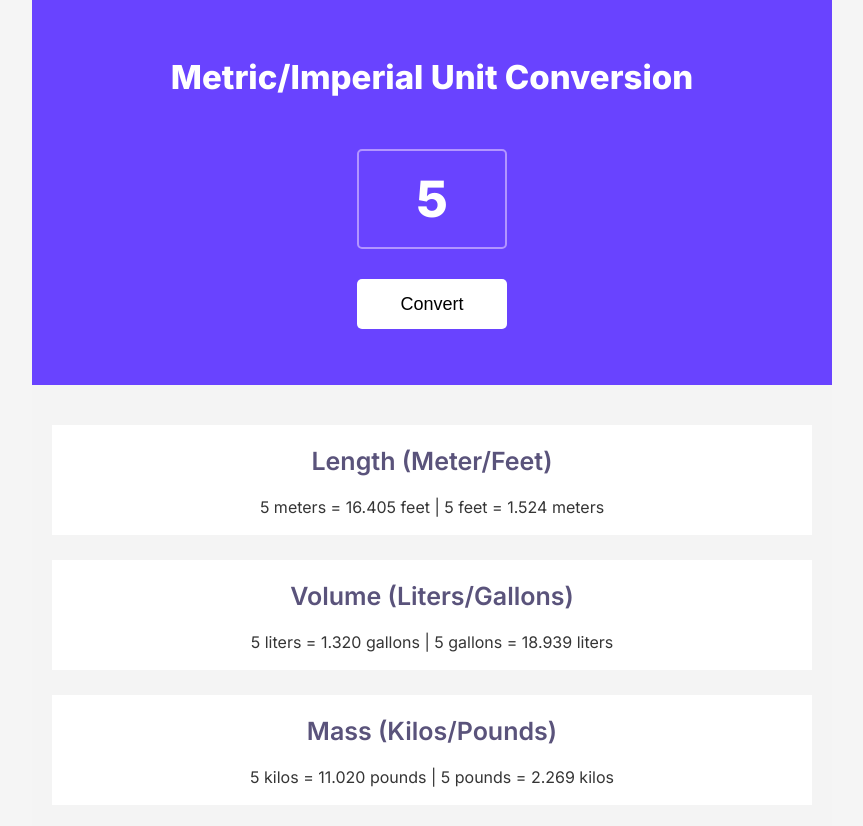
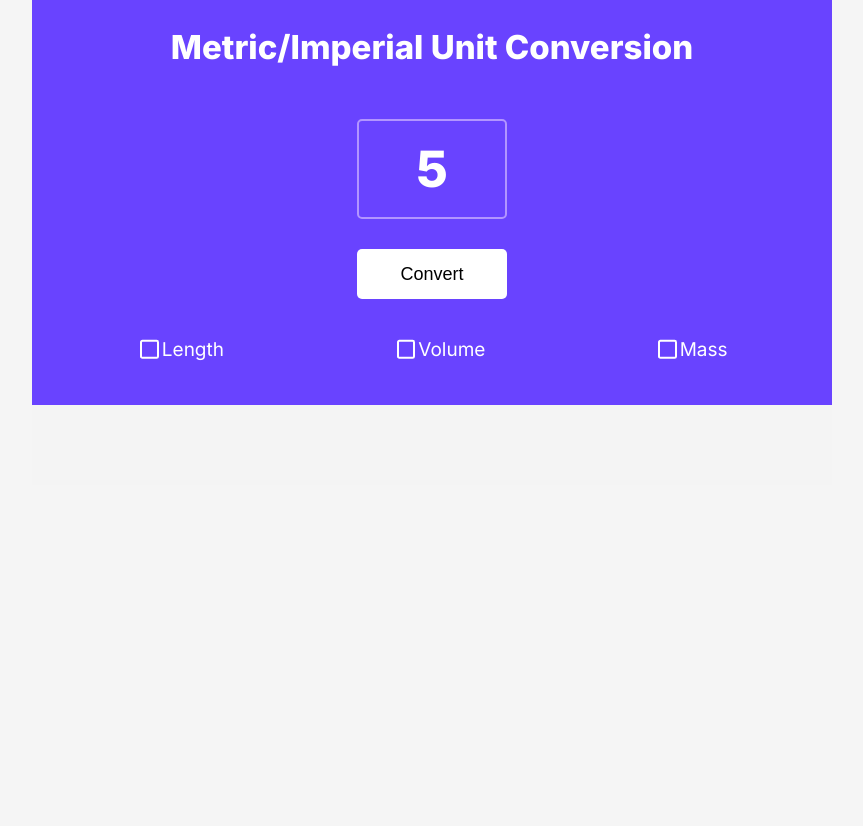
Before and after one commit to SzymonD96/UnitConverte, a plain HTML site: page index.html in a window 1280 px wide. Both pictures are taken after typing "5" into the empty fields and a click on the button "Convert". Shown: the whole page, without its empty margins (208-1071 px from the left). After the commit the page ends 800 px from the top, so only its background shows below. Drawn offline with Linux system fonts and the light colour scheme.

Commit message:
Adding units switches

```diff
--- a/index.css
+++ b/index.css
@@ -27,9 +27,7 @@ p {
 #head-line {
     background: #6943FF;
     color: white;
-    height: 300px;
-    padding: 35px 0;
-    padding-bottom: 50px;
+    padding: 5px 0;
 }
 
 #number-input {
@@ -75,7 +73,65 @@ input:focus {
     height: 110px;
 }
 
+.switch-div {
+    margin: 20px;
+    display: flex;
+    justify-content: space-around;
+    flex-direction: row;
+}
+
 input::-webkit-outer-spin-button,
 input::-webkit-inner-spin-button {
     -webkit-appearance: none;
 }
+
+.bordered {
+    border: 2px solid red;
+}
+
+.switch-label {
+    display: flex;
+    flex-direction: row;
+    position: relative;
+}
+
+
+.switch-text {
+    color: white;
+    font-size: 19px;
+}
+
+input[type=checkbox] {
+    appearance: none;
+
+    font: inherit;
+    color: currentColor;
+    width: 1.15em;
+    height: 1.15em;
+    border: 0.15em solid currentColor;
+    border-radius: 0.15em;
+    transform: translateY(-0.075em);
+    display: grid;
+    place-content: center;
+
+
+    position: relative;
+    top: 19px;
+}
+
+input[type=checkbox]::before {
+    content: "";
+    width: 0.65em;
+    height: 0.65em;
+    -webkit-clip-path: polygon(14% 44%, 0 65%, 50% 100%, 100% 16%, 80% 0%, 43% 62%);
+            clip-path: polygon(14% 44%, 0 65%, 50% 100%, 100% 16%, 80% 0%, 43% 62%);
+    transform: scale(0);
+    transform-origin: bottom left;
+    transition: 30ms transform ease-in-out;
+    box-shadow: inset 1em 1em white;
+
+}
+
+input[type=checkbox]:checked::before {
+    transform: scale(1);
+}
--- a/index.html
+++ b/index.html
@@ -12,21 +12,23 @@
             <div>
                 <button id="converte-btn">Convert</button>
             </div>
+            <div class="switch-div">
+                    <label class="switch-label">
+                        <input type="checkbox" id="length-check">
+                        <p class="switch-text">Length</p>
+                    </label>
+                    <label class="switch-label">
+                        <input type="checkbox" id="volume-check">
+                        <p class="switch-text">Volume</p>
+                    </label>
+                    <label class="switch-label">
+                        <input type="checkbox" id="mass-check">
+                        <p class="switch-text">Mass</p>
+                    </label>
+            </div>
         </div>
         <div id="display-space">
-            <div class="converted-unite-display"y">
-                <h2>Length (Meter/Feet)</h2>
-                <p id="length-display"></p>
-            </div>
-            <div class="converted-unite-display"y">
-                <h2>Volume (Liters/Gallons)</h2>
-                <p id="volume-display"></p>
-            </div>
-            <div class="converted-unite-display">
-                <h2>Mass (Kilos/Pounds)</h2>
-                <p id="mass-display"></p>
-            </div>
-        </div>
+
             <script src="index.js"></script>
     </body>
     </html>
--- a/index.js
+++ b/index.js
@@ -1,32 +1,60 @@
 
 const converBtn = document.getElementById("converte-btn");
 const numberInput = document.getElementById("number-input");
-const lengthDisplay = document.getElementById("length-display");
-const volumeDisplay = document.getElementById("volume-display");
-const massDisplay = document.getElementById("mass-display");
 
-converBtn.addEventListener("click", function(){ converUnit((numberInput.value)) });
+const displaySpace = document.getElementById("display-space");
 
-function converUnit(number) {
+const lengthCheck = document.getElementById("length-check");
+const volumeCheck = document.getElementById("volume-check");
+const massCheck = document.getElementById("mass-check");
 
-    let lenghtFeet = (number * 3.281).toFixed(3);
-    let lenghtMeter = (number / 3.281).toFixed(3);
-    let volumeGallons = (number * 0.264).toFixed(3);
-    let volumeLiters = (number / 0.264).toFixed(3);
-    let massPounds = (number * 2.204).toFixed(3);
-    let massKilos = (number / 2.204).toFixed(3);
+let converLength = false;
+let converVolume = false;
+let converMass = false;
 
-    lengthDisplay.textContent = `
-        ${numberInput.value} meters = ${lenghtFeet} feet | ${numberInput.value} feet = ${lenghtMeter} meters
+const conversionMatrix = [
+    {
+        name: "Length (Meeter/Feet)",
+        conversionRate: 3.281
+    },
+    {
+        name: "Volume (Liters/Gallons)",
+        conversionRate: 0.264
+    },
+    {
+        name: "Mass (Kilos/Pounds)",
+        conversionRate: 2.204
+    },
+];
+
+lengthCheck.addEventListener("click", function() {
+    converLength = !converLength;
+});
+volumeCheck.addEventListener("click", function() {
+    converVolume = !converVolume;
+});
+massCheck.addEventListener("click", function() {
+    converMass = !converMass;
+});
+
+converBtn.addEventListener("click", function(){
+    displaySpace.innerHTML = ""
+    if(converLength) {
+        convert(conversionMatrix[0])
+    }
+    if(converVolume) {
+        convert(conversionMatrix[1])
+    }
+    if(converMass) {
+        convert(conversionMatrix[2])
+    }
+ });
+
+function convert(unit) {
+    displaySpace.innerHTML += `
+        <div class="converted-unite-display">
+        <h2>${unit.name}</h2>
+        <p id="length-display">${numberInput.value} meters = ${(numberInput.value * unit.conversionRate).toFixed(3)} feet | ${numberInput.value} feet = ${(numberInput.value * (1 / unit.conversionRate)).toFixed(3)} meters</p>
+        </div>
     `;
-
-    volumeDisplay.textContent = `
-        ${numberInput.value} liters = ${volumeGallons} gallons | ${numberInput.value} gallons = ${volumeLiters} liters
-    `;
-
-    massDisplay.textContent = `
-    ${numberInput.value} kilos = ${massPounds} pounds | ${numberInput.value} pounds = ${massKilos} kilos
-    `;
-
-
 }
```
